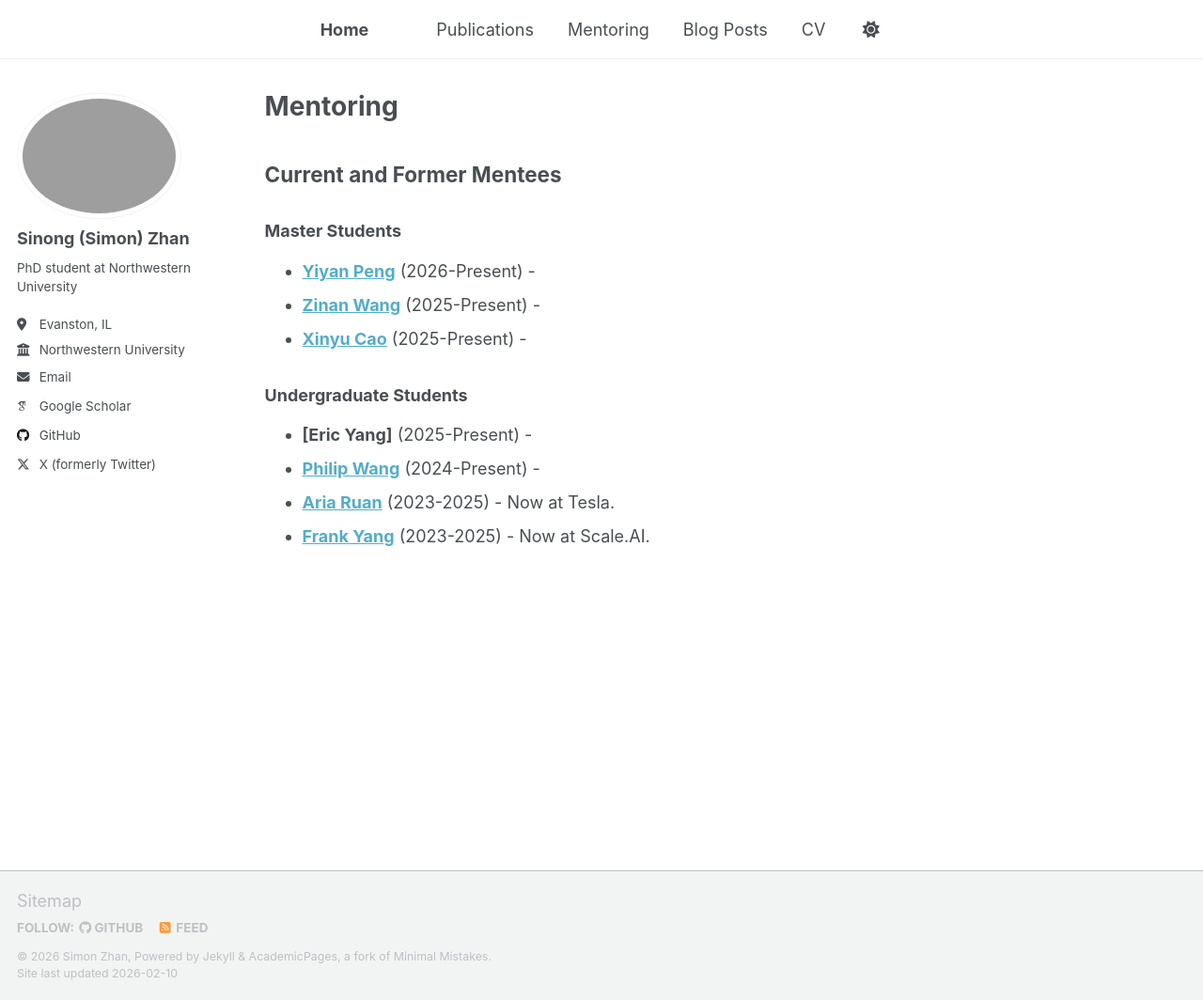
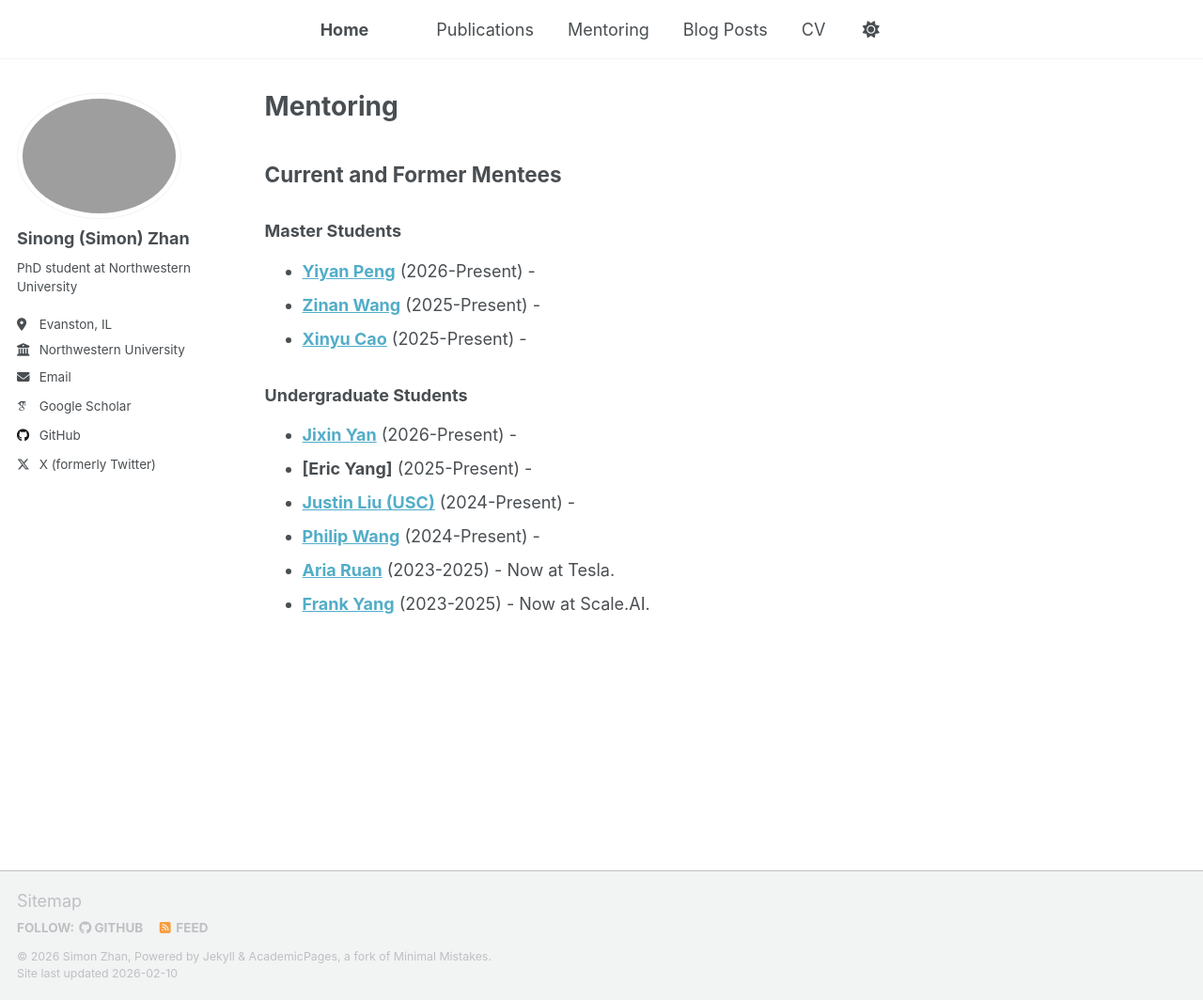
Before and after one commit to SimonZhan-code/SimonZhan-code.github.io, a Jekyll site: the page built from _pages/mentoring.md, in a window 1280 px wide and 1064 px high. Shown: the whole window at 94% size. Built offline with Jekyll 4.4.1, drawn with Linux system fonts in a browser that asks for light colours; some web fonts are replaced; a script that is not in the unit is left out.

Commit message:
update student mentoring

```diff
--- a/_pages/mentoring.md
+++ b/_pages/mentoring.md
@@ -13,7 +13,9 @@ author_profile: true
 - **[Xinyu Cao](https://www.linkedin.com/in/xinyu-cao-b6959214a)** (2025-Present) -
 
 ### Undergraduate Students
+- **[Jixin Yan](https://kevinyan831.space/)** (2026-Present) -
 - **[Eric Yang]** (2025-Present) -
+- **[Justin Liu (USC)](https://www.linkedin.com/in/justinyliu)** (2024-Present) -
 - **[Philip Wang](https://www.linkedin.com/in/philip-wang-a3919a270)** (2024-Present) -
 - **[Aria Ruan](https://ariar1225.github.io/)** (2023-2025) - Now at Tesla.
 - **[Frank Yang](https://yyf20001230.github.io/frank_yang/)** (2023-2025) - Now at Scale.AI.
```
